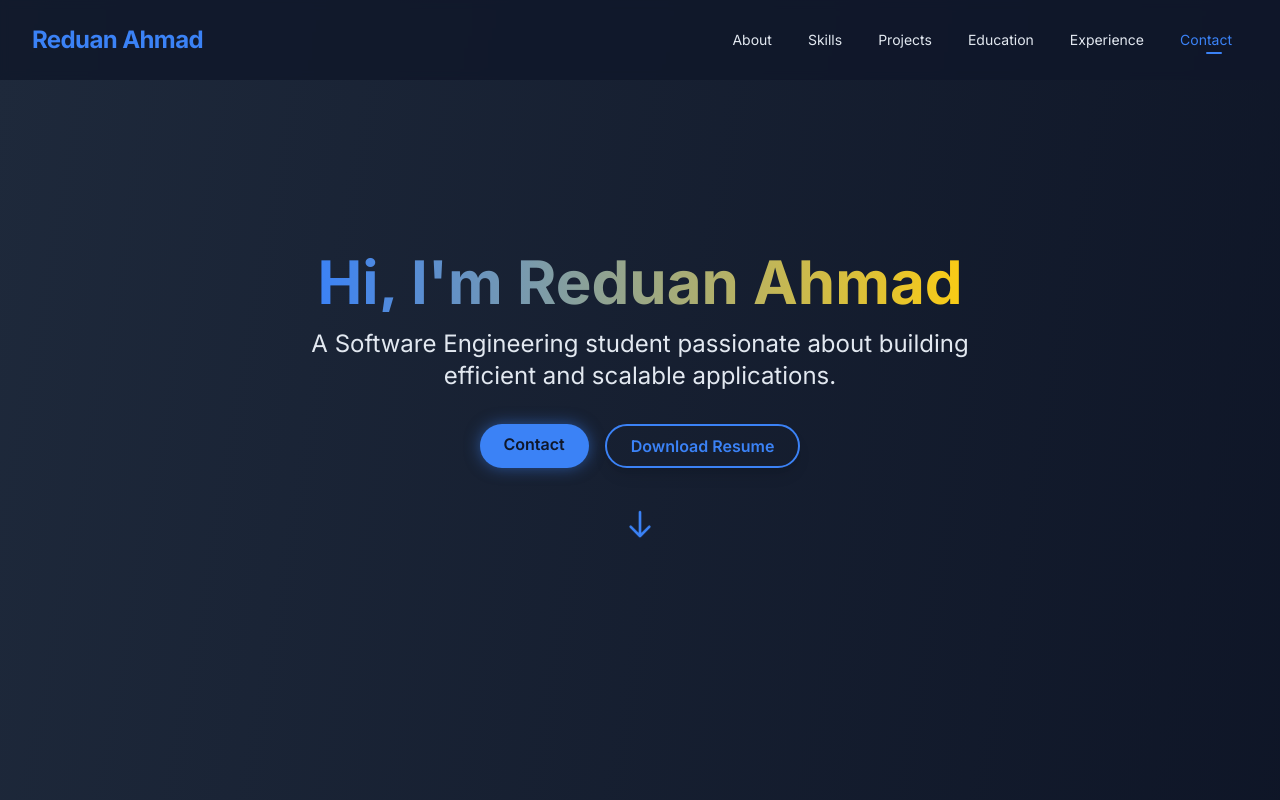
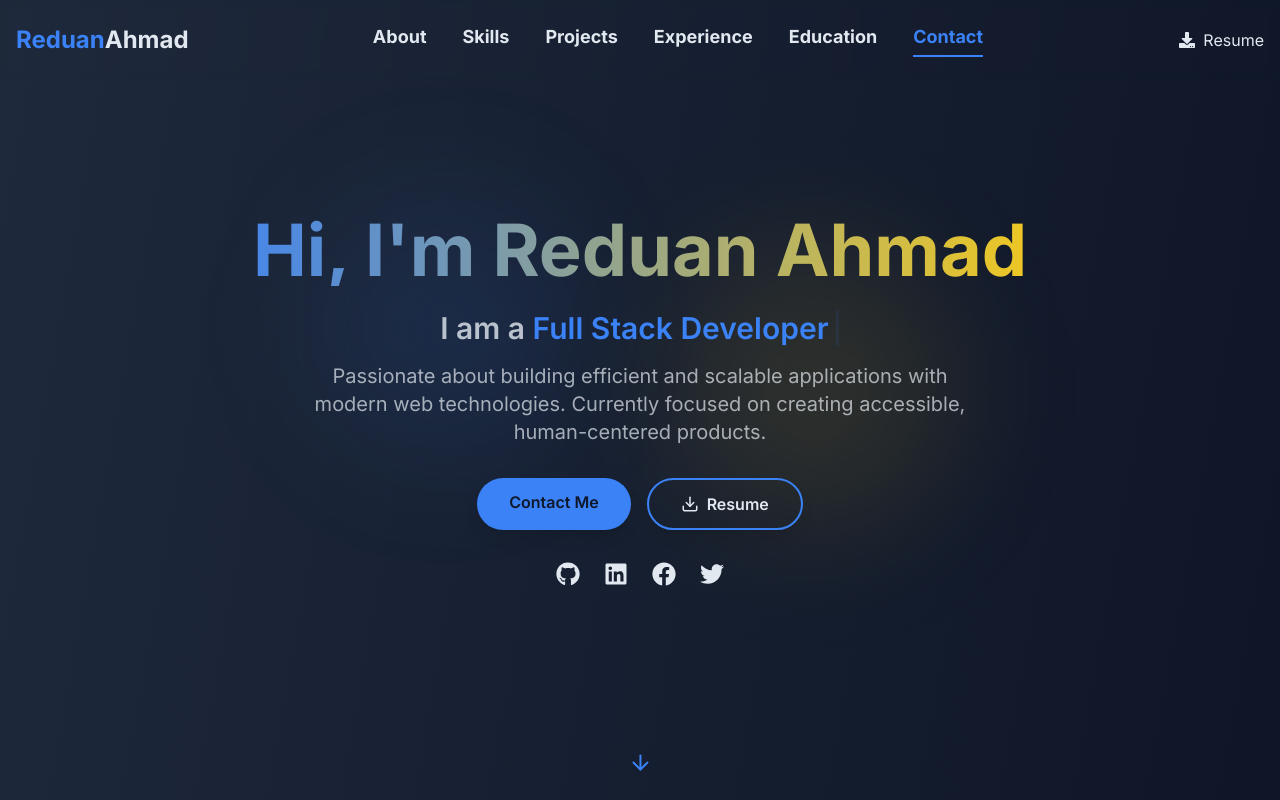
Before and after one commit to reduanahmadswe/portfolio, a React (Create React App) app: page / in a window 1280 px wide. Shown: the top 800 px of the page. Built offline with nearby package versions, Linux system fonts and the light colour scheme.

Commit message:
add Hero component with animated typewriter effect and background animations; update Nav for smooth scrolling and add new dependencies

```diff
--- a/package.json
+++ b/package.json
@@ -9,6 +9,8 @@
     "react-dom": "^18.2.0",
     "react-icons": "^5.5.0",
     "react-scripts": "^5.0.1",
+    "react-scroll": "^1.9.3",
+    "react-simple-typewriter": "^5.0.1",
     "semver": "^7.7.2",
     "web-vitals": "^5.0.3"
   },
--- a/src/App.jsx
+++ b/src/App.jsx
@@ -10,6 +10,7 @@ import Education from './components/Education';
 import Experience from './components/Experience';
 import Contact from './components/Contact';
 import Nav from './components/Nav';
+import Hero from './components/Hero';
 import Footer from './components/Footer';
 
 function App() {
@@ -21,59 +22,7 @@ function App() {
     <div className="bg-primary min-h-screen text-text font-sans bg-gradient-to-br from-primary via-[#1E293B] to-[#020617] bg-[length:200%_200%] animate-gradient">
       {/* nav bar */}
        <Nav />
-
-
-      {/* Hero Section */}
-      <section id="hero" className="flex flex-col justify-center items-center h-screen text-center px-4">
-        <motion.h1
-          initial={{ opacity: 0, y: 40 }}
-          animate={{ opacity: 1, y: 0 }}
-          transition={{ duration: 1 }}
-          className="text-5xl md:text-6xl font-extrabold mb-4 bg-clip-text text-transparent bg-gradient-to-r from-secondary to-accent"
-        >
-          Hi, I'm Reduan Ahmad
-        </motion.h1>
-        <motion.p
-          initial={{ opacity: 0, y: 20 }}
-          animate={{ opacity: 1, y: 0 }}
-          transition={{ delay: 0.3, duration: 1 }}
-          className="text-xl md:text-2xl mb-8 max-w-2xl"
-        >
-          A Software Engineering student passionate about building efficient and scalable applications.
-        </motion.p>
-        <div className="flex gap-4 justify-center">
-          <motion.a
-            whileHover={{ scale: 1.05 }}
-            whileTap={{ scale: 0.95 }}
-            href="#contact"
-            className="rounded-full bg-secondary text-primary px-6 py-2 font-semibold shadow-lg btn-glow hover:bg-blue-500 transition-all duration-300"
-          >
-            Contact
-          </motion.a>
-          <motion.a
-            whileHover={{ scale: 1.05 }}
-            whileTap={{ scale: 0.95 }}
-            href="/resume.pdf"
-            download
-            className="rounded-full border-2 border-secondary text-secondary px-6 py-2 font-semibold shadow-lg hover:bg-secondary hover:text-primary transition-all duration-300"
-          >
-            Download Resume
-          </motion.a>
-        </div>
-        <motion.div
-          initial={{ opacity: 0 }}
-          animate={{ opacity: 1 }}
-          transition={{ delay: 1.5 }}
-          className="mt-12 animate-bounce"
-        >
-          <a href="#about" className="text-secondary">
-            <svg xmlns="http://www.w3.org/2000/svg" className="h-8 w-8" fill="none" viewBox="0 0 24 24" stroke="currentColor">
-              <path strokeLinecap="round" strokeLinejoin="round" strokeWidth={2} d="M19 14l-7 7m0 0l-7-7m7 7V3" />
-            </svg>
-          </a>
-        </motion.div>
-      </section>
-
+       <Hero />
       <About />
       <Skills />
       <Projects />
--- /dev/null
+++ b/src/components/Hero.jsx
@@ -0,0 +1,136 @@
+import { motion } from "framer-motion";
+import { FiArrowDown, FiDownload } from "react-icons/fi";
+import { FaGithub, FaLinkedin, FaFacebook, FaTwitter } from "react-icons/fa";
+import { Typewriter } from "react-simple-typewriter";
+
+const Hero = () => {
+  return (
+    <section
+      id="hero"
+      className="relative flex flex-col justify-center items-center min-h-screen text-center px-4 overflow-hidden"
+    >
+      {/* Background elements */}
+      <div className="absolute inset-0 overflow-hidden z-0">
+        <div className="absolute top-1/4 left-1/4 w-64 h-64 rounded-full bg-secondary/10 blur-3xl animate-float"></div>
+        <div className="absolute bottom-1/3 right-1/4 w-72 h-72 rounded-full bg-accent/10 blur-3xl animate-float-delay"></div>
+      </div>
+
+      {/* Main content - now centered since we removed the profile picture */}
+      <div className="relative z-10 w-full max-w-4xl mx-auto">
+        <motion.h1
+          initial={{ opacity: 0, y: 40 }}
+          animate={{ opacity: 1, y: 0 }}
+          transition={{ duration: 0.8, ease: "easeOut" }}
+          className="text-5xl md:text-7xl font-extrabold mb-6 bg-clip-text text-transparent bg-gradient-to-r from-secondary to-accent"
+        >
+          Hi, I'm <span className="whitespace-nowrap">Reduan Ahmad</span>
+        </motion.h1>
+
+        <motion.div
+          initial={{ opacity: 0, y: 20 }}
+          animate={{ opacity: 1, y: 0 }}
+          transition={{ delay: 0.3, duration: 0.8, ease: "easeOut" }}
+          className="text-2xl md:text-3xl font-semibold mb-4 text-text/80"
+        >
+          I am a{" "}
+          <span className="text-blue-500">
+            <Typewriter
+              words={[
+                "Web Developer",
+                "React Developer",
+                "Full Stack Developer",
+                "Software Engineer",
+              ]}
+              loop={true}
+              cursor
+              cursorStyle="|"
+              typeSpeed={70}
+              deleteSpeed={50}
+              delaySpeed={1000}
+            />
+          </span>
+        </motion.div>
+
+        <motion.p
+          initial={{ opacity: 0 }}
+          animate={{ opacity: 1 }}
+          transition={{ delay: 0.6 }}
+          className="text-lg md:text-xl mb-8 max-w-2xl mx-auto text-text/70"
+        >
+          Passionate about building efficient and scalable applications with modern web technologies.
+          Currently focused on creating accessible, human-centered products.
+        </motion.p>
+
+        <motion.div
+          className="flex flex-col sm:flex-row gap-4 justify-center"
+          initial={{ opacity: 0 }}
+          animate={{ opacity: 1 }}
+          transition={{ delay: 0.8 }}
+        >
+          <motion.a
+            whileHover={{ scale: 1.05 }}
+            whileTap={{ scale: 0.95 }}
+            href="#contact"
+            className="rounded-full bg-secondary hover:bg-secondary/90 text-primary px-8 py-3 font-semibold shadow-lg transition-all duration-300"
+          >
+            Contact Me
+          </motion.a>
+
+          <motion.a
+            whileHover={{ scale: 1.05 }}
+            whileTap={{ scale: 0.95 }}
+            href="/resume.pdf"
+            download
+            className="rounded-full border-2 border-secondary hover:bg-secondary hover:text-primary px-8 py-3 font-semibold shadow-lg transition-all duration-300 flex items-center justify-center gap-2"
+          >
+            <FiDownload className="text-lg" />
+            Resume
+          </motion.a>
+        </motion.div>
+
+        {/* Social Links */}
+        <motion.div
+          initial={{ opacity: 0 }}
+          animate={{ opacity: 1 }}
+          transition={{ delay: 1 }}
+          className="flex gap-6 text-2xl mt-8 justify-center"
+        >
+          <a href="https://github.com/reduanahmadswe" target="_blank" rel="noopener noreferrer" className="hover:text-secondary transition-colors">
+            <FaGithub />
+          </a>
+          <a href="https://www.linkedin.com/in/reduanahmadswe/" target="_blank" rel="noopener noreferrer" className="hover:text-secondary transition-colors">
+            <FaLinkedin />
+          </a>
+          <a href="https://facebook.com/reduanahmadswe" target="_blank" rel="noopener noreferrer" className="hover:text-secondary transition-colors">
+            <FaFacebook />
+          </a>
+          <a href="https://twitter.com/reduanahmadswe" target="_blank" rel="noopener noreferrer" className="hover:text-secondary transition-colors">
+            <FaTwitter />
+          </a>
+        </motion.div>
+      </div>
+
+      {/* Scroll indicator */}
+      <motion.div
+        initial={{ opacity: 0 }}
+        animate={{ opacity: 1 }}
+        transition={{ delay: 1.5 }}
+        className="absolute bottom-8 left-1/2 -translate-x-1/2"
+      >
+        <a href="#about" className="flex flex-col items-center text-secondary group">
+          <span className="text-sm mb-2 opacity-0 group-hover:opacity-100 transition-opacity">
+            Scroll Down
+          </span>
+          <motion.div
+            animate={{ y: [0, 10, 0] }}
+            transition={{ repeat: Infinity, duration: 1.5 }}
+          >
+            <FiArrowDown className="h-6 w-6" />
+          </motion.div>
+        </a>
+      </motion.div>
+    </section>
+  );
+};
+
+export default Hero;
--- a/src/components/Nav.jsx
+++ b/src/components/Nav.jsx
@@ -1,18 +1,33 @@
-import { useState, useEffect } from 'react';
-import { motion, AnimatePresence } from 'framer-motion';
-import { FiMenu, FiX } from 'react-icons/fi';
+import { useState, useEffect } from "react";
+import { FaDownload } from "react-icons/fa";
+import { FiMenu, FiX } from "react-icons/fi";
+import { motion, AnimatePresence } from "framer-motion";
+import Experience from './Experience';
 
-const Nav = () => {
+const Navbar = () => {
   const [isOpen, setIsOpen] = useState(false);
-  const [activeSection, setActiveSection] = useState('');
   const [scrolled, setScrolled] = useState(false);
+  const [activeSection, setActiveSection] = useState("about");
 
-  // Scrollspy effect to highlight active section
+  // Smooth scroll function
+  const scrollToSection = (id) => {
+    const element = document.getElementById(id);
+    if (element) {
+      element.scrollIntoView({
+        behavior: "smooth",
+        block: "start",
+      });
+    }
+    setIsOpen(false);
+  };
+
+  // Handle scroll to update navbar style and active section
   useEffect(() => {
     const handleScroll = () => {
       setScrolled(window.scrollY > 10);
 
-      const sections = ['about', 'skills', 'projects', 'education', 'experience', 'contact'];
+      // Update active section based on scroll position
+      const sections = ["about", "skills", "education", "projects", "contact"];
       const scrollPosition = window.scrollY + 100;
 
       for (const section of sections) {
@@ -21,7 +36,10 @@ const Nav = () => {
           const offsetTop = element.offsetTop;
           const offsetHeight = element.offsetHeight;
 
-          if (scrollPosition >= offsetTop && scrollPosition < offsetTop + offsetHeight) {
+          if (
+            scrollPosition >= offsetTop &&
+            scrollPosition < offsetTop + offsetHeight
+          ) {
             setActiveSection(section);
             break;
           }
@@ -29,128 +47,137 @@ const Nav = () => {
       }
     };
 
-    window.addEventListener('scroll', handleScroll);
-    return () => window.removeEventListener('scroll', handleScroll);
+    window.addEventListener("scroll", handleScroll);
+    return () => window.removeEventListener("scroll", handleScroll);
   }, []);
 
-  // Smooth scroll to section
-  const scrollToSection = (id) => {
-    const element = document.getElementById(id);
-    if (element) {
-      window.scrollTo({
-        top: element.offsetTop - 80,
-        behavior: 'smooth'
-      });
-    }
-    setIsOpen(false);
-  };
+  const navItems = [
+    { id: "about", label: "About" },
+    { id: "skills", label: "Skills" },
+    { id: "projects", label: "Projects" },
+    { id: "experience", label: "Experience" },
+    { id: "education", label: "Education" },
 
-  const navItems = [
-    { id: 'about', label: 'About' },
-    { id: 'skills', label: 'Skills' },
-    { id: 'projects', label: 'Projects' },
-    { id: 'education', label: 'Education' },
-    { id: 'experience', label: 'Experience' },
-    { id: 'contact', label: 'Contact' }
+    { id: "contact", label: "Contact" },
   ];
 
   return (
     <nav
       className={`fixed top-0 w-full z-50 transition-all duration-300 ${
         scrolled
-          ? 'bg-primary/90 backdrop-blur-md shadow-lg border-b border-neutral/10'
-          : 'bg-primary/80 backdrop-blur-sm'
+          ? "bg-base-100/90 backdrop-blur-md shadow-lg border-b border-neutral/10"
+          : "bg-base-100/80 backdrop-blur-sm"
       }`}
     >
-      <div className="container mx-auto px-4 sm:px-6 lg:px-8">
+      <div className="container mx-auto px-4">
         <div className="flex items-center justify-between h-16 md:h-20">
+          {/* Navbar Start - Logo and Mobile Menu Button */}
+          <div className="flex items-center">
             {/* Logo */}
-          <motion.a
-            href="#"
-            initial={{ opacity: 0, x: -20 }}
-            animate={{ opacity: 1, x: 0 }}
-            transition={{ duration: 0.5 }}
-            onClick={(e) => {
-              e.preventDefault();
-              scrollToSection('about');
-            }}
-            className="text-2xl font-bold text-secondary tracking-tight"
+            <button
+              onClick={() => scrollToSection("about")}
+              className="text-2xl font-bold cursor-pointer"
             >
-            Reduan Ahmad
-          </motion.a>
+              <span className="text-blue-500">Reduan</span>
+              <span>Ahmad</span>
+            </button>
 
-          {/* Desktop Navigation */}
-          <div className="hidden md:flex items-center space-x-1">
+            {/* Mobile Menu Button */}
+            <button
+              className="lg:hidden ml-4 p-2 rounded-md focus:outline-none"
+              onClick={() => setIsOpen(!isOpen)}
+              aria-label="Toggle menu"
+            >
+              {isOpen ? <FiX size={24} /> : <FiMenu size={24} />}
+            </button>
+          </div>
+
+          {/* Navbar Center - Desktop Navigation */}
+          <div className="hidden lg:flex">
+            <ul className="flex space-x-1">
               {navItems.map((item) => (
-              <motion.button
-                key={item.id}
+                <li key={item.id}>
+                  <button
                     onClick={() => scrollToSection(item.id)}
-                className={`relative px-4 py-2 rounded-lg text-sm font-medium transition-all duration-200 ${
+                    className={`font-bold text-lg px-4 py-2 rounded-lg transition-colors ${
                       activeSection === item.id
-                    ? 'text-secondary'
-                    : 'text-text hover:text-secondary'
+                        ? "text-blue-500"
+                        : "text-base-content hover:text-blue-500"
                     }`}
-                whileHover={{ scale: 1.05 }}
-                whileTap={{ scale: 0.95 }}
                   >
                     {item.label}
                     {activeSection === item.id && (
-                  <motion.span
-                    layoutId="navActiveIndicator"
-                    className="absolute bottom-1 left-1/2 w-4 h-0.5 bg-secondary rounded-full -translate-x-1/2"
-                    transition={{ type: 'spring', stiffness: 300, damping: 20 }}
+                      <motion.div
+                        layoutId="activeIndicator"
+                        className="h-0.5 bg-blue-500 mt-1"
+                        initial={{ width: 0 }}
+                        animate={{ width: "100%" }}
+                        transition={{
+                          type: "spring",
+                          stiffness: 300,
+                          damping: 20,
+                        }}
                       />
                     )}
-              </motion.button>
+                  </button>
+                </li>
               ))}
+            </ul>
           </div>
 
-          {/* Mobile menu button */}
-          <motion.button
-            className="md:hidden p-2 rounded-md text-text hover:text-secondary focus:outline-none"
-            onClick={() => setIsOpen(!isOpen)}
-            whileHover={{ scale: 1.1 }}
-            whileTap={{ scale: 0.9 }}
-            aria-label="Toggle menu"
+          {/* Navbar End - Resume Button */}
+          <div className="flex items-center">
+            <a
+              href="/resume.pdf"
+              download
+              className="btn btn-primary ml-3 flex items-center gap-2"
             >
-            {isOpen ? <FiX size={24} /> : <FiMenu size={24} />}
-          </motion.button>
+              <FaDownload />
+              <span>Resume</span>
+            </a>
           </div>
         </div>
 
-      {/* Mobile Navigation */}
+        {/* Mobile Navigation Menu */}
         <AnimatePresence>
           {isOpen && (
             <motion.div
               initial={{ opacity: 0, height: 0 }}
-            animate={{ opacity: 1, height: 'auto' }}
+              animate={{ opacity: 1, height: "auto" }}
               exit={{ opacity: 0, height: 0 }}
               transition={{ duration: 0.3 }}
-            className="md:hidden overflow-hidden"
+              className="lg:hidden overflow-hidden"
             >
-            <div className="px-4 pb-4 space-y-2">
-              {navItems.map((item) => (
-                <motion.button
+              <ul className="px-4 pb-4 space-y-2">
+                {navItems.map((item, index) => (
+                  <motion.li
                     key={item.id}
-                  onClick={() => scrollToSection(item.id)}
-                  className={`block w-full text-left px-4 py-3 rounded-lg text-base font-medium transition-colors ${
-                    activeSection === item.id
-                      ? 'bg-secondary/10 text-secondary'
-                      : 'text-text hover:bg-neutral/5'
-                  }`}
                     initial={{ x: -20, opacity: 0 }}
                     animate={{ x: 0, opacity: 1 }}
-                  transition={{ duration: 0.2 }}
+                    transition={{
+                      delay: index * 0.1,
+                      duration: 0.2,
+                    }}
+                  >
+                    <button
+                      onClick={() => scrollToSection(item.id)}
+                      className={`block w-full text-left px-4 py-3 rounded-lg transition-colors ${
+                        activeSection === item.id
+                          ? "bg-primary/10 text-primary"
+                          : "text-base-content hover:bg-neutral/5"
+                      }`}
                     >
                       {item.label}
-                </motion.button>
+                    </button>
+                  </motion.li>
                 ))}
-            </div>
+              </ul>
             </motion.div>
           )}
         </AnimatePresence>
+      </div>
     </nav>
   );
 };
 
-export default Nav;
+export default Navbar;
--- a/src/index.css
+++ b/src/index.css
@@ -222,3 +222,17 @@ body {
 .border-neutral {
   border-color: #F8FAFC;
 }
+
+
+@keyframes float {
+  0%, 100% { transform: translateY(0); }
+  50% { transform: translateY(-20px); }
+}
+
+.animate-float {
+  animation: float 6s ease-in-out infinite;
+}
+
+.animate-float-delay {
+  animation: float 6s ease-in-out 1s infinite;
+}
```
Also changed, not shown: 1 other file (tests, documents, lock files or other folders). Lines whose indentation alone changed are shown as unchanged.
